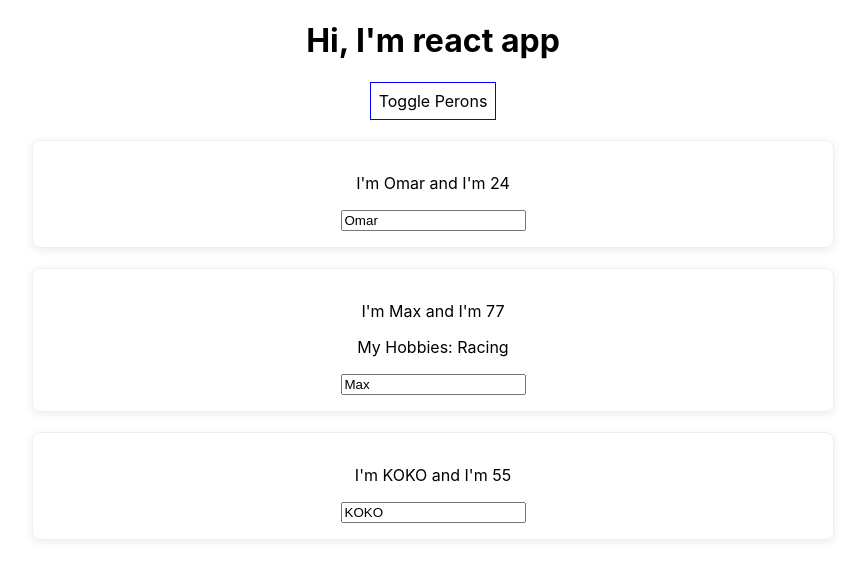
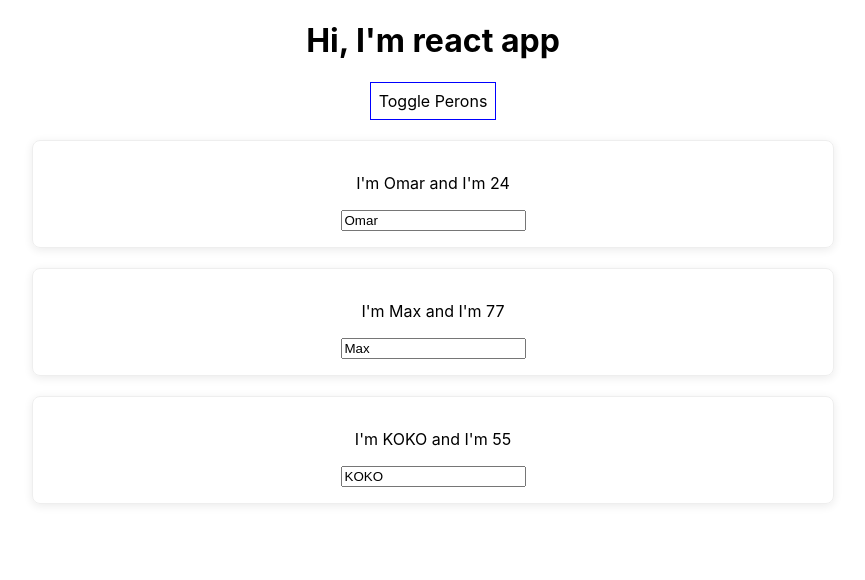
Before and after one commit to OmarHegazi94/React-Complete-Guide, a React (Create React App) app: page / in a window 1280 px wide. Both pictures are taken after a click on the button "Toggle Perons". Shown: the top 580 px of the page, without its empty margins (207-1072 px from the left). Built offline with nearby package versions, Linux system fonts and the light colour scheme.

Commit message:
finished lists module

```diff
--- a/src/App.jsx
+++ b/src/App.jsx
@@ -5,37 +5,43 @@ import Person from "./Person/Person.jsx";
 class App extends Component {
   state = {
     persons: [
-      {name: "Omar", age: 24},
-      {name: "Max", age: 77},
-      {name: "KOKO", age: 55},
+      {id: "gewgew", name: "Omar", age: 24},
+      {id: "vgweasc", name: "Max", age: 77},
+      {id: "bwergew", name: "KOKO", age: 55},
     ],
     otherState: "some other state here",
     showPersons: false,
   };
 
-  switchNameHandler = (newName) => {
+  nameChangedHandler = (event, id) => {
+    const personIndex = this.state.persons.findIndex((p) => {
+      return p.id === id;
+    });
+
+    // const person = Object.assign({}, this.state.persons[personIndex]);
+
+    const person = {
+      ...this.state.persons[personIndex],
+    };
+
+    person.name = event.target.value;
+
+    const persons = [...this.state.persons];
+    persons[personIndex] = person;
+
     this.setState({
-      persons: [
-        {name: newName, age: 24},
-        {name: "Max", age: 77},
-        {name: "BOBO", age: 55},
-      ],
+      persons: persons,
     });
   };
 
-  nameChangedHandler = (event) => {
-    this.setState({
-      persons: [
-        {name: "Omar", age: 24},
-        {name: event.target.value, age: 77},
-        {name: "BOBO", age: 55},
-      ],
-    });
+  deletePersonHandler = (personIndex) => {
+    // const persons = this.state.persons.slice();
+    const persons = [...this.state.persons];
+    persons.splice(personIndex, 1);
+    this.setState({persons: persons});
   };
 
   togglePersonsHandler = () => {
-    // const doesShow = this.state.showPersons;
-
     this.setState({showPersons: !this.state.showPersons});
   };
 
@@ -54,7 +60,18 @@ class App extends Component {
     if (this.state.showPersons) {
       persons = (
         <div>
-          <Person name={this.state.persons[0].name} age={this.state.persons[0].age} />
+          {this.state.persons.map((person, index) => {
+            return (
+              <Person
+                clickPerson={this.deletePersonHandler.bind(this, index)}
+                name={person.name}
+                age={person.age}
+                key={person.id}
+                changePerson={(event) => this.nameChangedHandler(event, person.id)}
+              />
+            );
+          })}
+          {/* <Person name={this.state.persons[0].name} age={this.state.persons[0].age} />
           <Person
             name={this.state.persons[1].name}
             age={this.state.persons[1].age}
@@ -62,7 +79,7 @@ class App extends Component {
             changeName={this.nameChangedHandler}>
             My Hobbies: Racing
           </Person>
-          <Person name={this.state.persons[2].name} age={this.state.persons[2].age} />
+          <Person name={this.state.persons[2].name} age={this.state.persons[2].age} /> */}
         </div>
       );
     }
--- a/src/Person/Person.jsx
+++ b/src/Person/Person.jsx
@@ -1,14 +1,16 @@
-import './Person.css';
+import "./Person.css";
 
 const person = (props) => {
   console.log(props);
   return (
     <div className="Person">
-            <p onClick={props.clickSecondPerson}>I'm {props.name} and I'm {props.age}</p>
+      <p onClick={props.clickPerson}>
+        I'm {props.name} and I'm {props.age}
+      </p>
       <p>{props.children}</p>
-            <input type="text" onChange={props.changeName} value={props.name} />
+      <input type="text" onChange={props.changePerson} value={props.name} />
     </div>
   );
-}
+};
 
 export default person;
```
Lines whose indentation alone changed are shown as unchanged.
